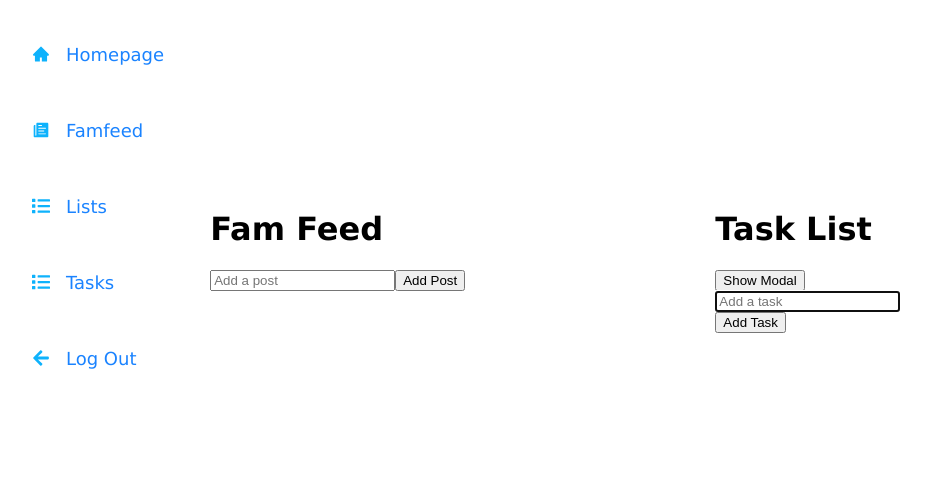
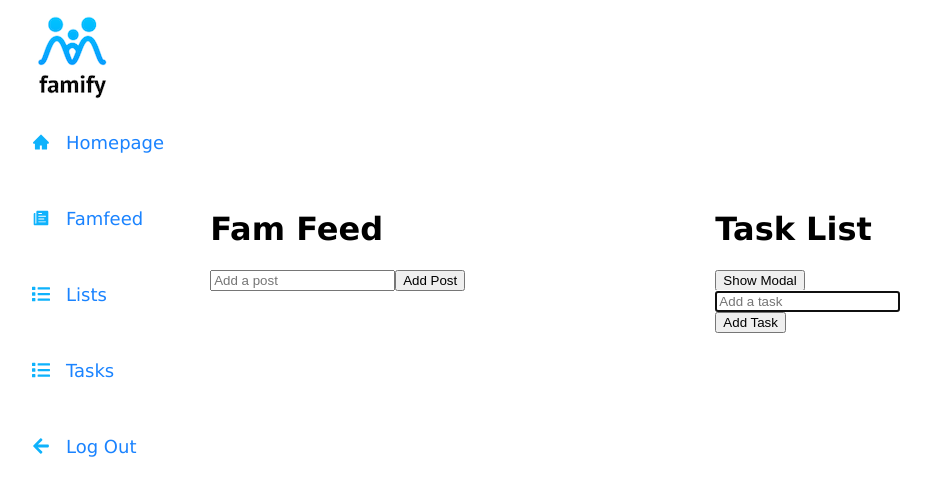
Before and after one commit to kadinsayani/Famify, a React (Create React App) app in the folder client/: page / in a window 1280 px wide. Shown: the top 496 px of the page, without its empty margins (40-971 px from the left). Built offline with nearby package versions, Linux system fonts and the light colour scheme.

Commit message:
logo done

```diff
--- a/client/src/components/Navbar.css
+++ b/client/src/components/Navbar.css
@@ -70,3 +70,8 @@
 span {
   margin-left: 16px;
 }
+
+img {
+  position: relative;
+  left: 35px;
+}
--- a/client/src/components/Navbar.js
+++ b/client/src/components/Navbar.js
@@ -1,5 +1,5 @@
 import React from "react";
-import { Link } from "react-router-dom";
+import { Link, useNavigate } from "react-router-dom";
 import { NavbarData } from "./NavbarData";
 import "./Navbar.css";
 import { IconContext } from "react-icons";
@@ -11,6 +11,10 @@ function Navbar() {
         <div className="navbar"></div>
         <nav className="nav-menu">
           <ul className="nav-menu-items">
+            <a href="/homepage" onClick={useNavigate("/homepage")}>
+              <img alt="famify logo" src="/famify_logo.png"></img>
+            </a>
+
             {NavbarData.map((item, index) => {
               return (
                 <li key={index} className={item.cName}>
```
Also changed, not shown: client/public/famify_logo.png.
